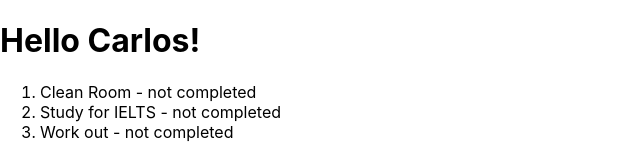
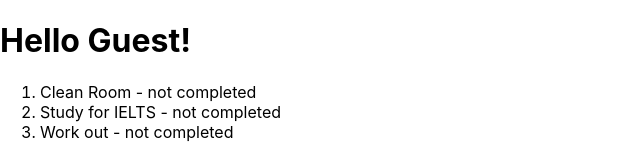
Before and after one commit to carloseduardoe/ReactJS4Dummies, a React (Create React App) app: page / in a window 1280 px wide. Shown: the top 160 px of the page, without its empty margins (0-640 px from the left). Built offline with nearby package versions, Linux system fonts and the light colour scheme.

Commit message:
separating variable logic

```diff
--- a/src/components/TodoList.js
+++ b/src/components/TodoList.js
@@ -3,17 +3,19 @@ import React, { Component } from 'react';
 class TodoList extends Component {
   constructor(props) {
     super(props);
+    this.state = {};
   }
 
   render() {
+    let todos = this.props.todos.map((item, i) =>
+          <li key={i}> {item.title} - {item.completed ? "done" : "not completed"} </li>
+        ),
+        name = this.state.isLoggedIn ? this.props.name : "Guest";
+
     return (
       <div>
-       <h1>Hello {this.props.name}!</h1>
-       <ol>
-          {this.props.todos.map((item, i) =>
-            <li key={i}>{item.title} - {item.completed ? "done" : "not completed"}</li>
-          )}
-       </ol>
+        <h1>Hello {name}!</h1>
+        <ol>{todos}</ol>
       </div>
     );
   }
```
